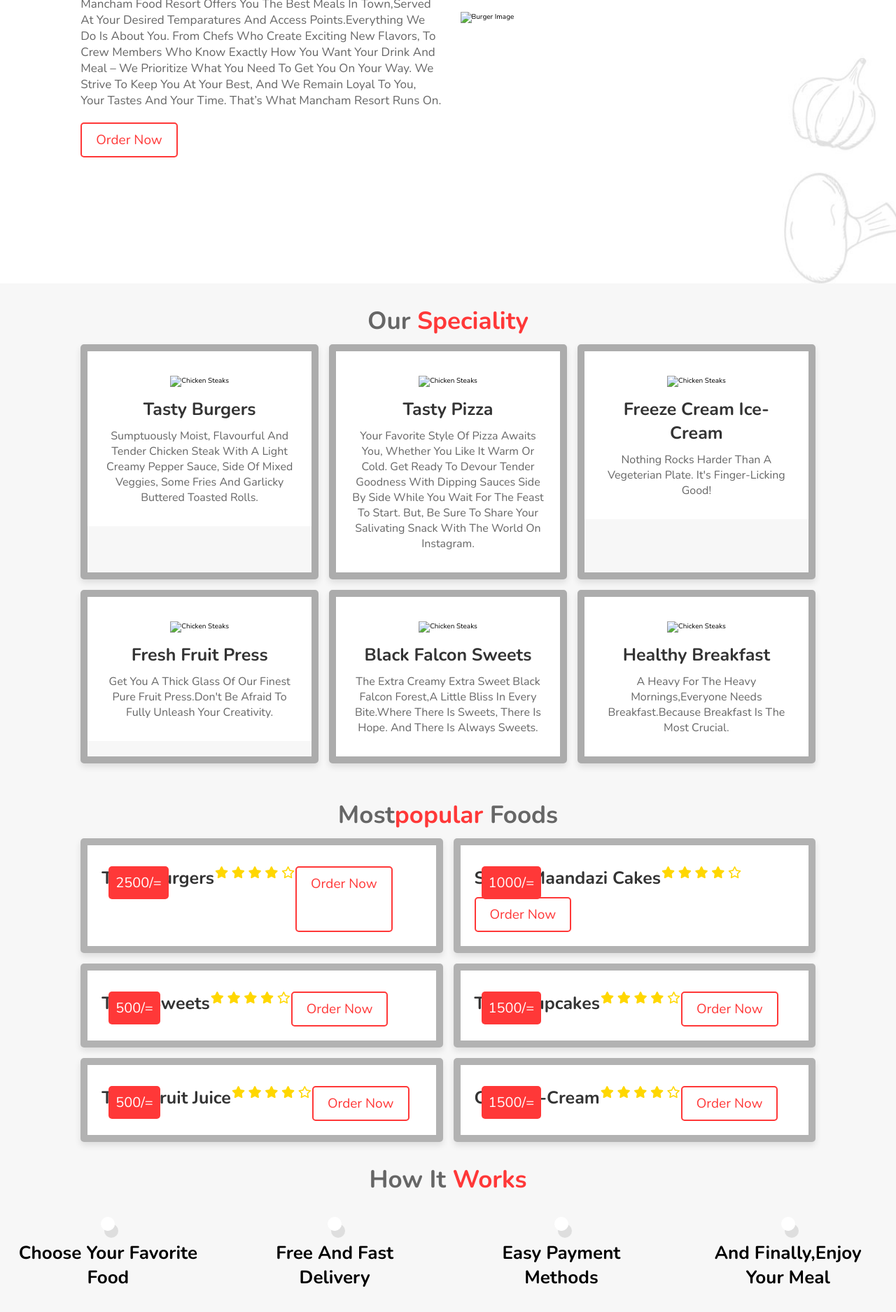
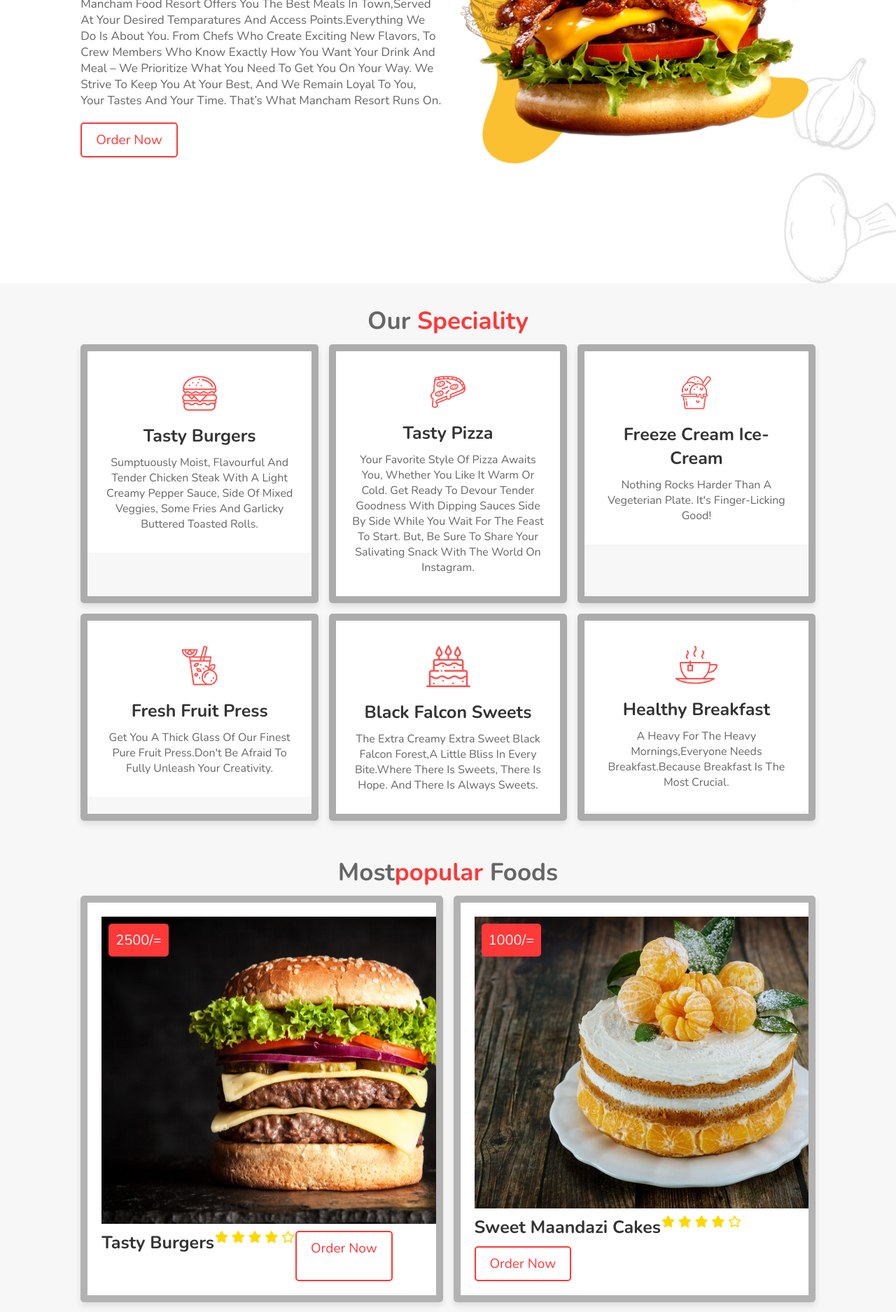
Before and after one commit to Meshackgit/Mesh-food, a plain HTML site: page index.html in a window 1280 px wide. Shown: the part 395-2270 px from the top of the page at 70% size. Drawn offline with nearby package versions, Linux system fonts and the light colour scheme; a script that the page names is missing; files whose address does not match are found by name.

Commit message:
media relocation

```diff
--- a/index.html
+++ b/index.html
@@ -33,7 +33,7 @@
     </div>
 
     <div class="image">
-        <img src=".../Media/home-img.png" alt="burger image">
+        <img src="./Media/home-img.png" alt="burger image">
     </div>
 
 </section>
@@ -45,50 +45,50 @@
     <div class="box-container">
 
         <div class="box">
-            <img  class="image"src=".../Media/img.jpg" alt="">
+            <img  class="image"src="./Media/img.jpg" alt="">
             <div class="content">
-                <img src=".../Media/s-1.png" alt="chicken steaks">
+                <img src="./Media/s-1.png" alt="chicken steaks">
                 <h3>Tasty burgers</h3>
                 <p>Sumptuously moist, flavourful and tender chicken steak with a light creamy pepper sauce, side of mixed veggies, some fries and garlicky buttered toasted rolls.</p>
             </div>
         </div>
         <div class="box">
-            <img  class="image"src=".../Media/s-img-2.jpg" alt="">
+            <img  class="image"src="./Media/s-img-2.jpg" alt="">
             <div class="content">
-                <img src=".../Media/s-2.png" alt="chicken steaks">
+                <img src="./Media/s-2.png" alt="chicken steaks">
                 <h3>Tasty pizza</h3>
                 <p>Your favorite style of pizza awaits you, whether you like it warm or cold. Get ready to devour tender goodness with dipping sauces side by side while you wait for the feast to start.
                    But, be sure to share your salivating snack with the world on Instagram.</p>
             </div>
         </div>
         <div class="box">
-            <img  class="image"src=".../Media/s-img-3.jpg" alt="">
+            <img  class="image"src="./Media/s-img-3.jpg" alt="">
             <div class="content">
-                <img src=".../Media/s-3.png" alt="chicken steaks">
+                <img src="./Media/s-3.png" alt="chicken steaks">
                 <h3>Freeze Cream Ice-cream</h3>
                 <p>Nothing rocks harder than a vegeterian plate. It's finger-licking good!</p>
             </div>
         </div>
         <div class="box">
-            <img  class="image"src=".../Media/s-img-4.jpg" alt="">
+            <img  class="image"src="./Media/s-img-4.jpg" alt="">
             <div class="content">
-                <img src=".../Media/s-4.png" alt="chicken steaks">
+                <img src="./Media/s-4.png" alt="chicken steaks">
                 <h3>fresh fruit press</h3>
                 <p>Get you a thick glass of our finest pure fruit press.Don't be afraid to fully unleash your creativity.</p>
             </div>
         </div>
         <div class="box">
-            <img  class="image"src=".../Media/s-img-5.jpg" alt="">
+            <img  class="image"src="./Media/s-img-5.jpg" alt="">
             <div class="content">
-                <img src=".../Media/s-5.png" alt="chicken steaks">
+                <img src="./Media/s-5.png" alt="chicken steaks">
                 <h3>Black Falcon Sweets</h3>
                 <p>The extra creamy extra sweet black Falcon forest,a little bliss in every bite.Where there is sweets, there is hope. And there is always sweets.</p>
             </div>
         </div>
         <div class="box">
-            <img  class="image"src=".../Media/s-img-6.jpg" alt="">
+            <img  class="image"src="./Media/s-img-6.jpg" alt="">
             <div class="content">
-                <img src=".../Media/s-6.png" alt="chicken steaks">
+                <img src="./Media/s-6.png" alt="chicken steaks">
                 <h3>healthy breakfast</h3>
                 <p>A heavy for the heavy mornings,everyone needs breakfast.Because breakfast is the most crucial.</p>
             </div>
@@ -106,7 +106,7 @@
 
         <div class="box">
             <span class="price">2500/=</span>
-            <img src=".../Media/p-1.jpg" alt="">
+            <img src="./Media/p-1.jpg" alt="">
             <h3>tasty burgers</h3>
             <div class="stars">
                 <i class="fas fa-star"></i>
@@ -119,7 +119,7 @@
         </div>
         <div class="box">
             <span class="price">1000/=</span>
-            <img src=".../Media/p-2.jpg" alt="">
+            <img src="./Media/p-2.jpg" alt="">
             <h3>sweet maandazi cakes</h3>
             <div class="stars">
                 <i class="fas fa-star"></i>
@@ -132,7 +132,7 @@
         </div>
         <div class="box">
             <span class="price">500/=</span>
-            <img src=".../Media/p-3.jpg" alt="">
+            <img src="./Media/p-3.jpg" alt="">
             <h3>tasty sweets</h3>
             <div class="stars">
                 <i class="fas fa-star"></i>
@@ -145,7 +145,7 @@
         </div>
         <div class="box">
             <span class="price">1500/=</span>
-            <img src=".../Media/p-4.jpg" alt="">
+            <img src="./Media/p-4.jpg" alt="">
             <h3>tasty cupcakes</h3>
             <div class="stars">
                 <i class="fas fa-star"></i>
@@ -158,7 +158,7 @@
         </div>
         <div class="box">
             <span class="price">500/=</span>
-            <img src=".../Media/p-5.jpg" alt="">
+            <img src="./Media/p-5.jpg" alt="">
             <h3>tasty fruit juice</h3>
             <div class="stars">
                 <i class="fas fa-star"></i>
@@ -171,7 +171,7 @@
         </div>
         <div class="box">
             <span class="price">1500/=</span>
-            <img src=".../Media/p-6.jpg" alt="">
+            <img src="./Media/p-6.jpg" alt="">
             <h3>cold ice-cream</h3>
             <div class="stars">
                 <i class="fas fa-star"></i>
@@ -196,20 +196,20 @@
 
         <div class="box">
 
-        <img src=".../Media/step-1.jpg" alt="">
+        <img src="./Media/step-1.jpg" alt="">
         <h3>choose your favorite food </h3>
         </div>
 
     <div class="box">
-        <img src=".../Media/step-2.jpg" alt="">
+        <img src="./Media/step-2.jpg" alt="">
         <h3>free and fast delivery </h3>
     </div>
     <div class="box">
-        <img src=".../Media/step-3.jpg" alt="">
+        <img src="./Media/step-3.jpg" alt="">
         <h3>easy payment methods</h3>
     </div>
     <div class="box">
-        <img src=".../Media/step-4.jpg" alt="">
+        <img src="./Media/step-4.jpg" alt="">
         <h3>and finally,enjoy your meal</h3>
     </div>
     </section>
@@ -226,7 +226,7 @@
     <div class="box-container">
 
     <div class="box">
-        <img src=".../Media/g-1.jpg" alt="">
+        <img src="./Media/g-1.jpg" alt="">
         <div class="content">
             <h3>Tasty food</h3>
             <p>Every moment you spend by our meal is priceless and value addition into your health and well being.consider purchase!</p>
@@ -234,7 +234,7 @@
         </div>
     </div>
     <div class="box">
-        <img src=".../Media/g-2.jpg" alt="">
+        <img src="./Media/g-2.jpg" alt="">
         <div class="content">
             <h3>Tasty food</h3>
             <p>Every moment you spend by our meal is priceless and value addition into your health and well being.consider purchase!</p>
@@ -242,7 +242,7 @@
         </div>
     </div>
     <div class="box">
-        <img src=".../Media/g-3.jpg" alt="">
+        <img src="./Media/g-3.jpg" alt="">
         <div class="content">
             <h3>Tasty food</h3>
             <p>Every moment you spend by our meal is priceless and value addition into your health and well being.consider purchase!</p>
@@ -261,7 +261,7 @@
     <h1 class="heading"> our customers <span>reviews</span></h1>
     <div class="box-container">
         <div class="box">
-            <img src=".../Media/pic1.png" alt="">
+            <img src="./Media/pic1.png" alt="">
             <h3>Arif Ya Mesh</h3>
             <div class="star">
                 <i class="fas fa-star"></i>
@@ -274,7 +274,7 @@
     </div>
 
     <div class="box">
-        <img src=".../Media/pic2.png" alt="">
+        <img src="./Media/pic2.png" alt="">
         <h3>Mesh Wanna be</h3>
         <div class="star">
             <i class="fas fa-star"></i>
@@ -287,7 +287,7 @@
     <p>They value client feedback and are really dedicated to serve us the best.Their food... leaves me singing "hawapangwingwi".</p>
 </div>
 <div class="box">
-    <img src=".../Media/pic3.png" alt="">
+    <img src="./Media/pic3.png" alt="">
     <h3>Madam Mwangi</h3>
     <div class="star">
         <i class="fas fa-star"></i>
@@ -316,7 +316,7 @@
     <div class="row">
 
     <div class="image">
-        <img src=".../Media/order-img.jpg" alt="">
+        <img src="./Media/order-img.jpg" alt="">
     </div>
 
     <form action="">
```
